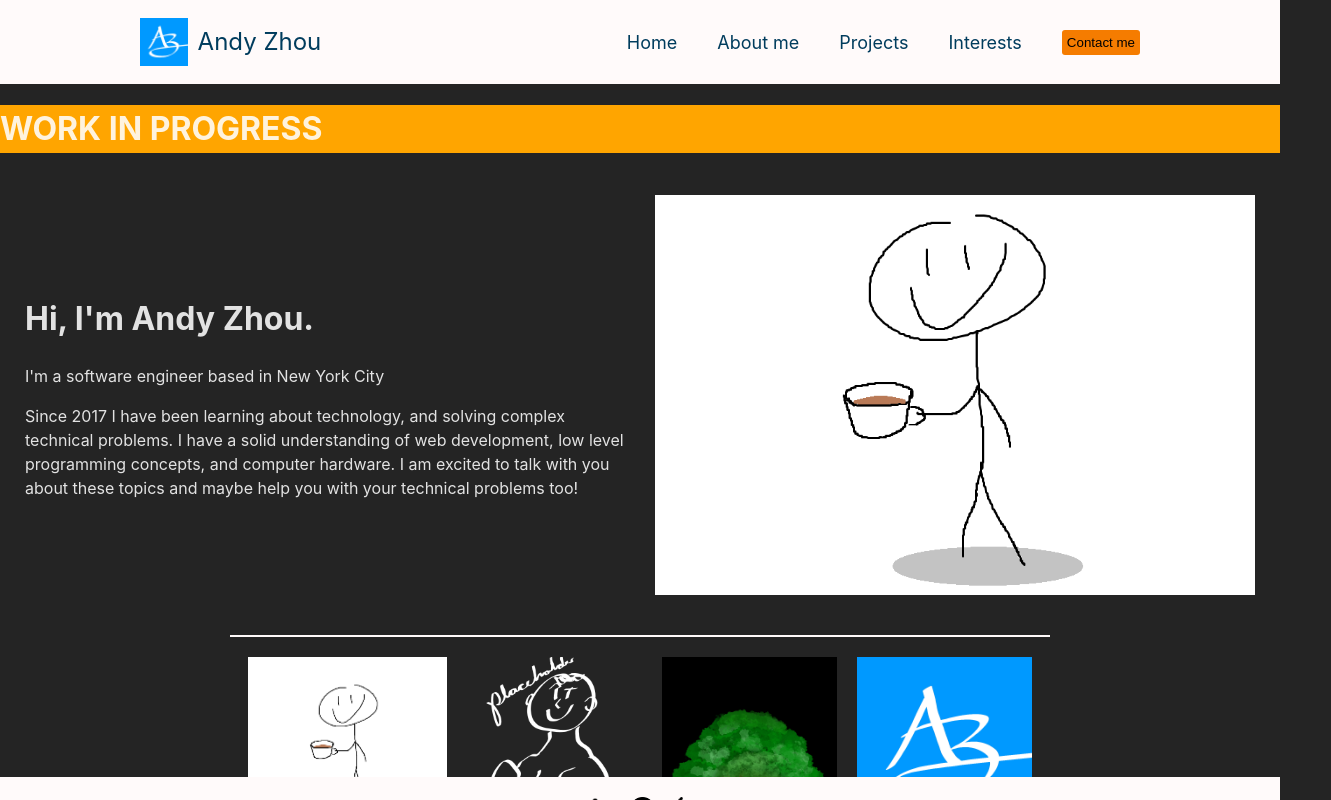
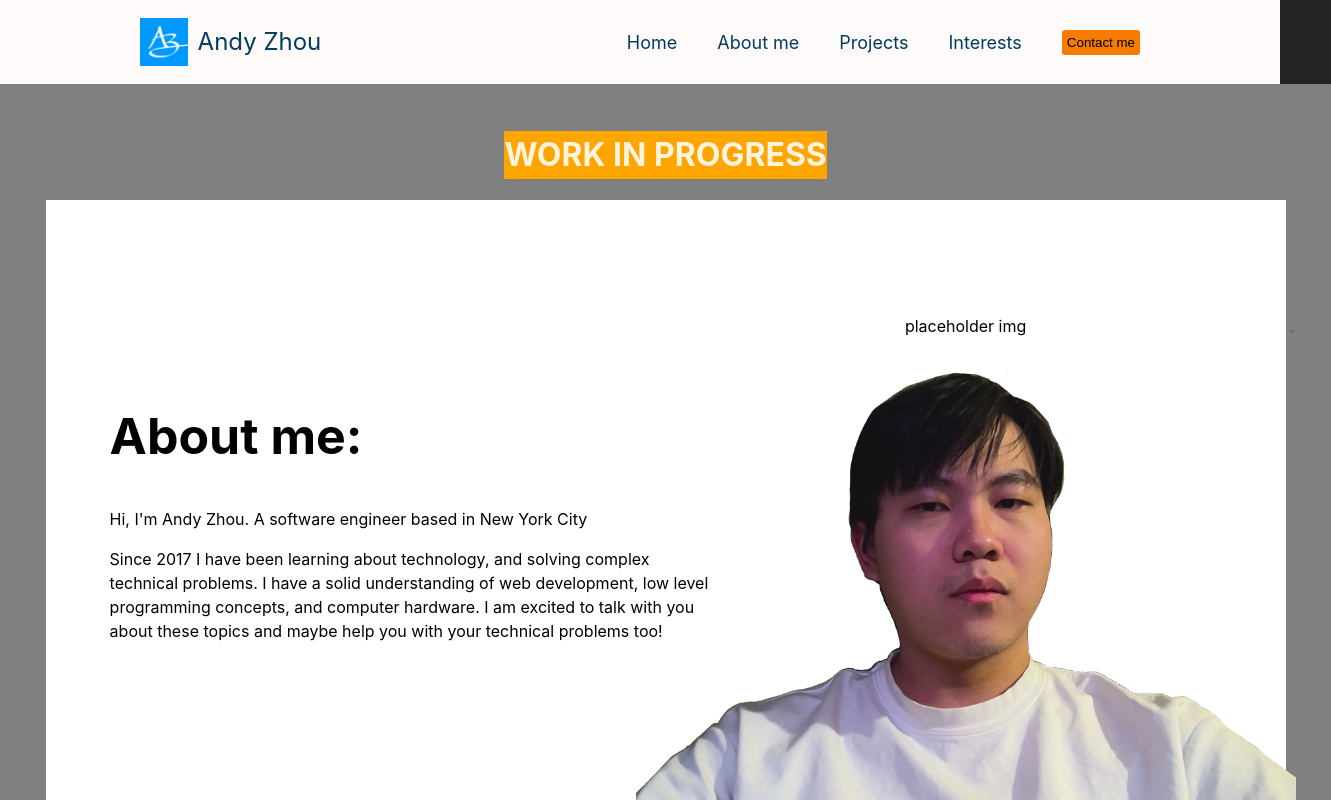
Before and after one commit to PossiblyAHuman/mywebsite2, a React (Vite) app: page / in a window 1280 px wide. Both pictures are taken after a click on the link "About me". Shown: the top 800 px of the page, 1331 px wide, since content can reach past the window. Built offline with nearby package versions, Linux system fonts and the light colour scheme.

Commit message:
updated AboutMe page

```diff
--- a/src/App.jsx
+++ b/src/App.jsx
@@ -4,6 +4,7 @@ import Navbar from './components/Navbar.jsx'
 import Footer from './components/Footer.jsx'
 import Homepage from './components/Homepage.jsx'
 import AboutMe from './components/AboutMe.jsx'
+import AboutMe2 from './components/AboutMe2.jsx'
 import ProjectsPage from './components/ProjectsPage.jsx'
 import Interests from './components/Interests.jsx'
 import ContactMe from './components/ContactMe.jsx'
@@ -59,7 +60,7 @@ function App() {
       isMenuOpen={isMenuOpen} setIsMenuOpen={setIsMenuOpen}/>
       <div className='main-content'>
         {currentPage === 'Homepage' && <Homepage currentPage={currentPage} setCurrentPage={setCurrentPage} projSelected={projSelected} setProjSelected={setProjSelected}/>}
-        {currentPage === 'AboutMe' && <AboutMe/>}
+        {currentPage === 'AboutMe' && <AboutMe2/>}
         {currentPage === 'Projects' && <ProjectsPage projSelected={projSelected} setProjSelected={setProjSelected}/>}
         {currentPage === 'Interests' && <Interests/>}
         {currentPage === 'ContactMe' && <ContactMe/>}
--- a/src/components/AboutMe.jsx
+++ b/src/components/AboutMe.jsx
@@ -2,7 +2,7 @@ import '../styles/AboutMe.css'
 import { useState } from 'react'
 
 const AboutMe = () => {
-    const [img, setImg] = useState('me.png')
+    const [img, setImg] = useState('placeholder3.png')
     return(
         <>
         <h1 style={{backgroundColor:'orange'}}>WORK IN PROGRESS</h1>
@@ -18,7 +18,7 @@ const AboutMe = () => {
         <div className='image-gallery-container'>
             <div className="about-me-horizontal-line"></div>
             <div className='about-me-image-gallery'>
-                <img className='image-gallery-image' src='me.png' onClick={()=>setImg('me.png')}/>
+                <img className='image-gallery-image' src='placeholder3.png' onClick={()=>setImg('placeholder3.png')}/>
                 <img className='image-gallery-image' src='placeholder.png' onClick={()=>setImg('placeholder.png')}/>
                 <img className='image-gallery-image' src='tree3.png' onClick={()=>setImg('tree3.png')}/>
                 <img className='image-gallery-image' src='logo.png' onClick={()=>setImg('logo.png')}/>
--- /dev/null
+++ b/src/components/AboutMe2.jsx
@@ -0,0 +1,27 @@
+import '../styles/AboutMe2.css'
+
+const AboutMe2 = () => {
+    return(
+        <>
+        <div className='aboutme2'>
+            <h1 style={{backgroundColor:'orange'}}>WORK IN PROGRESS</h1>
+            <div className='aboutme2-main'>
+                <div className='aboutme2-main-left'>
+                    <div className='aboutme2-textbox'>
+                        <h1 className='aboutme2-textbox-header'>About me:</h1>
+                        <p>Hi, I'm Andy Zhou. A software engineer based in New York City</p>
+                        <div>
+                            Since 2017 I have been learning about technology, and solving complex technical problems. I have a solid understanding of web development, low level programming concepts, and computer hardware.
+                            I am excited to talk with you about these topics and maybe help you with your technical problems too!
+                        </div>
+                    </div>
+                </div>
+                <div className='aboutme2-main-right'>
+                    <div className='placeholder'>placeholder img</div>
+                    <img className='aboutme2-main-img' src='placeholder3.png'/>
+                </div>
+            </div>
+        </div>
+        </>
+    )
+}; export default AboutMe2
--- a/src/components/interestSections/InterestArt.css
+++ b/src/components/interestSections/InterestArt.css
@@ -9,10 +9,17 @@
     padding: 10px;
     background-color: black;
 }
-
+.art-container{
+    display: flex;
+    justify-content: center;
+    align-items: center;
+    max-width: 95%;
+    gap: 5%;
+}
 .interest-art-image {
-    max-height: 400px;
-    width: auto;
+    max-height: 500px;
+    height: auto;
+    max-width: 600px;
     object-fit: contain;
     flex: 1;
 }
--- a/src/components/interestSections/InterestArt.jsx
+++ b/src/components/interestSections/InterestArt.jsx
@@ -3,6 +3,7 @@ const InterestArt = () => {
     return(
         <>
             <div className='interest-art'>
+            <div className='art-container'>
                 <div className='interest-art-text'>
                     <h1>Art</h1>
                     <p>
@@ -14,6 +15,7 @@ const InterestArt = () => {
                 </div>
                 <img className='interest-art-image' src='tree3.png'/>
             </div>
+            </div>
         </>
     )
 }; export default InterestArt
--- a/src/components/interestSections/InterestComputer.css
+++ b/src/components/interestSections/InterestComputer.css
@@ -9,7 +9,13 @@
     padding: 10px;
     background-color: black;
 }
-
+.computer-container{
+    display: flex;
+    justify-content: center;
+    align-items: center;
+    max-width: 95%;
+    gap: 5%;
+}
 .interest-computer-image {
     max-height: 400px;
     width: auto;
--- a/src/components/interestSections/InterestComputer.jsx
+++ b/src/components/interestSections/InterestComputer.jsx
@@ -3,6 +3,7 @@ const InterestComputer = () => {
     return(
         <>
             <div className='interest-computer'>
+            <div className='computer-container'>
                 <img className='interest-computer-image' src='rog.png'/>
                 <div className='interest-computer-text'>
                     <h1>Computers</h1>
@@ -23,6 +24,7 @@ const InterestComputer = () => {
                     img source: https://www.tomshardware.com/reviews/asus-rog-strix-g15-advantage-edition-rx-6800m
                 </div>
             </div>
+            </div>
         </>
     )
 }; export default InterestComputer
--- a/src/components/interestSections/InterestFinance.css
+++ b/src/components/interestSections/InterestFinance.css
@@ -9,10 +9,16 @@
     padding: 10px;
     background-color: black;
 }
-
+.finance-container{
+    display: flex;
+    justify-content: center;
+    align-items: center;
+    max-width: 95%;
+    gap: 5%;
+}
 .interest-finance-image {
-    max-height: 400px;
-    width: 500px;
+    height: auto;
+    max-width: 600px;
     object-fit: contain;
     flex: 1;
 }
--- a/src/components/interestSections/InterestFinance.jsx
+++ b/src/components/interestSections/InterestFinance.jsx
@@ -3,6 +3,7 @@ const InterestFinance = () => {
     return(
         <>
             <div className='interest-finance'>
+                <div className='finance-container'>
                 <img className='interest-finance-image' src='real-estate-finance.jpg'/>
                 <div className='interest-finance-text'>
                     <h1>Finance</h1>
@@ -13,6 +14,7 @@ const InterestFinance = () => {
                         Lorem ipsum dolor sit amet, consectetur adipiscing elit. Ut ac lectus sit amet ligula maximus scelerisque. Ut eros lorem, laoreet ut vehicula quis, condimentum non orci. Ut mattis tortor sit amet tortor viverra aliquet.
                     </p>
                 </div>
+                </div>
             </div>
         </>
     )
--- a/src/components/interestSections/InterestGaming.css
+++ b/src/components/interestSections/InterestGaming.css
@@ -9,10 +9,16 @@
     padding: 10px;
     background-color: black;
 }
-
+.gaming-container{
+    display: flex;
+    justify-content: center;
+    align-items: center;
+    max-width: 95%;
+    gap: 5%;
+}
 .interest-gaming-image {
-    max-height: 400px;
-    width: 500px;
+    height: auto;
+    max-width: 600px;
     object-fit: contain;
     flex: 1;
 }
--- a/src/components/interestSections/InterestGaming.jsx
+++ b/src/components/interestSections/InterestGaming.jsx
@@ -3,6 +3,7 @@ const InterestGaming = () => {
     return(
         <>
             <div className='interest-gaming'>
+                <div className='gaming-container'>
                 <div className='interest-gaming-text'>
                     <h1>Gaming</h1>
                     <p>
@@ -13,6 +14,7 @@ const InterestGaming = () => {
                     </p>
                 </div>
                 <img className='interest-gaming-image' src='gaming.jpg'/>
+                </div>
             </div>
         </>
     )
--- /dev/null
+++ b/src/styles/AboutMe2.css
@@ -0,0 +1,103 @@
+.aboutme2 {
+
+    background-color: gray;
+    display: flex;
+    align-items: center;
+    justify-content: center;
+    flex-grow: 1;
+    flex-direction: column;
+    padding: 2%;
+    height: 100%;
+    width: 100%;
+}
+.aboutme2-main{
+    display: flex;
+    background-color: white;
+    align-items: center;
+    justify-content: center;
+    padding: 5%;
+}
+
+
+.aboutme2-main-left{
+    height: 600px;
+    width: 600px;
+}
+
+.aboutme2-textbox{
+    color: black;
+    padding-bottom: 20%;
+}
+.aboutme2-textbox-header {
+    font-size: 50px;
+}
+.aboutme2-main-right{
+    height: 600px;
+    width: 600px;
+    display: flex;
+    justify-content: center;
+    align-items: center;
+    position: relative;
+}
+.aboutme2-main-img {
+    width: auto;
+    height: 110%;
+}
+
+@media(min-width: 801px) {
+    .aboutme2-main-left{
+        height: 600px;
+        width: 600px;
+
+        display: flex;
+        justify-content: center;
+        align-items: center;
+    }
+}
+
+@media(max-width: 1300px) {
+    .aboutme2-main-left{
+        max-width: 50vw;
+
+    }
+    .aboutme2-main-right{
+        max-width: 40vw;
+    }
+}
+
+@media(max-width: 800px) {
+    .aboutme2-main {
+        flex-direction: column;
+    }
+    .aboutme2-main-left{
+        max-width: 90vw;
+        height: auto;
+        margin: 0px;
+
+    }
+    .aboutme2-main-right{
+        max-width: 90vw;
+        margin: 0px;
+
+    }
+}
+
+
+.aboutme2-top {
+    height: 100px;
+    width: 100%;
+    background-color: blueviolet;
+}
+
+.aboutme2-bottom{
+    height: 200px;
+    width: 100%;
+    background-color: blue;
+}
+
+
+.placeholder{
+    color: black;
+    position: absolute;
+    top: 50px;
+}
```
